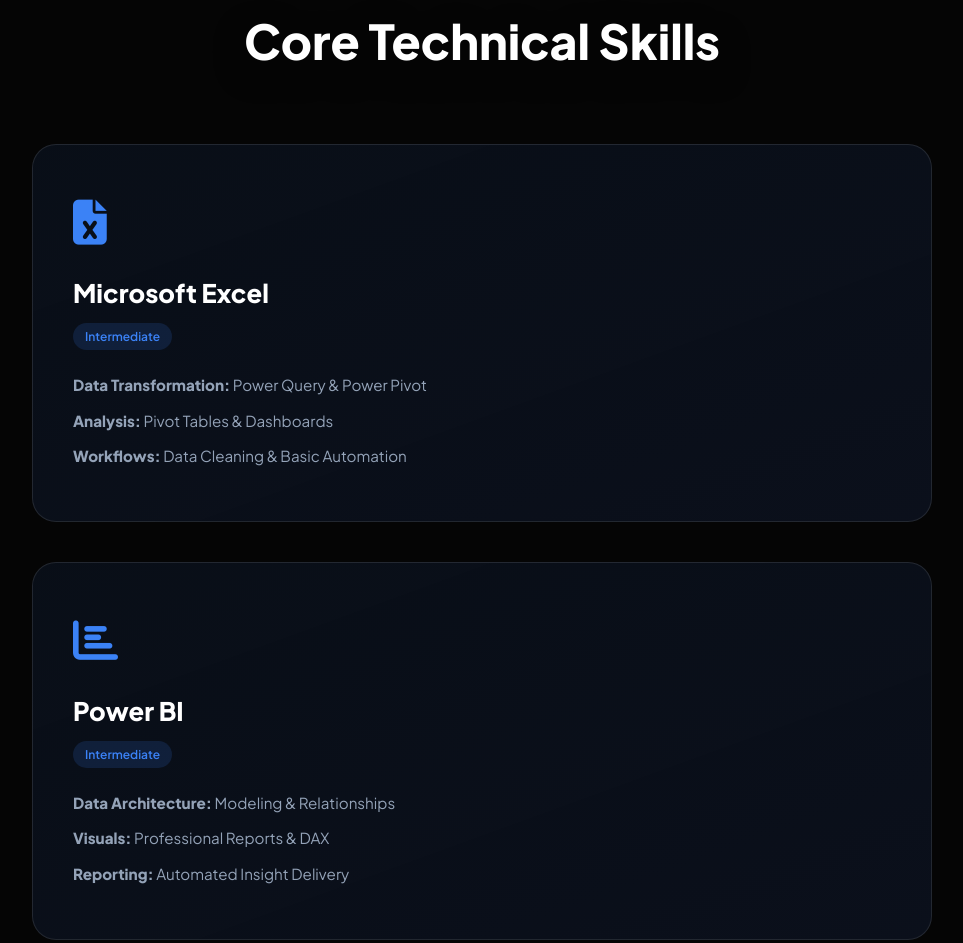
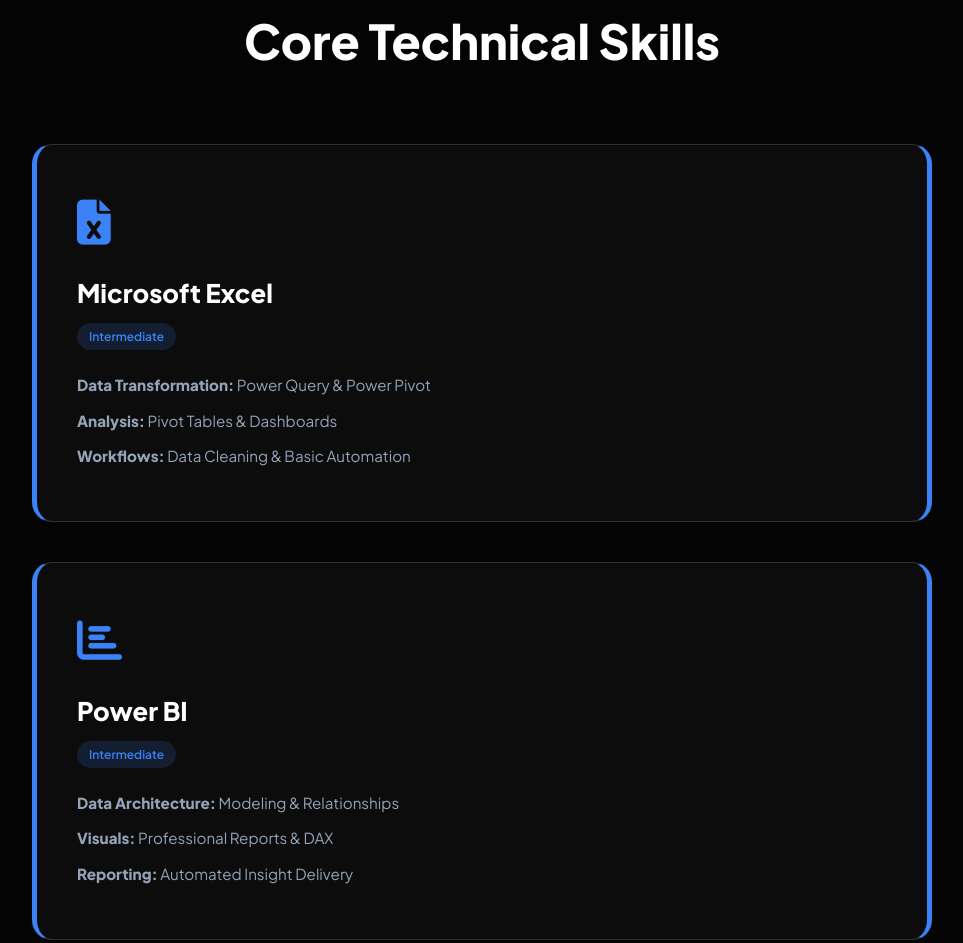
Before and after one commit to durgasharma7856-dev/Portfolio, a plain HTML site: page index.html in a window 1280 px wide. Shown: the part 2996-3939 px from the top of the page, without its empty margins (158-1121 px from the left). Drawn offline with Linux system fonts and the light colour scheme.

Commit message:
Add files via upload

```diff
--- a/styles.css
+++ b/styles.css
@@ -1089,15 +1089,21 @@ textarea {
 
 .skill-modern-card {
     padding: 2.5rem;
-    border-radius: 24px;
-    background: linear-gradient(160deg, rgba(59,130,246,0.08), rgba(15,23,42,0.6));
-    border: 1px solid var(--border);
-    transition: transform 0.4s ease, box-shadow 0.4s ease;
+    border-radius: 20px;
+    background: rgba(255,255,255,0.03);
+    border: 1px solid rgba(255,255,255,0.15);
+    border-right: 5px solid var(--primary);
+    border-left: 5px solid var(--primary);
+    transition:
+        transform 0.3s ease,
+        box-shadow 0.3s ease,
+        border-color 0.3s ease;
 }
 
 .skill-modern-card:hover {
-    transform: translateY(-8px);
-    box-shadow: 0 25px 50px rgba(0,0,0,0.5);
+    transform: translateY(-6px);
+    box-shadow: 0 20px 40px rgba(0,0,0,0.5);
+    border-color: var(--primary);
 }
 
 .skill-modern-icon {
```
